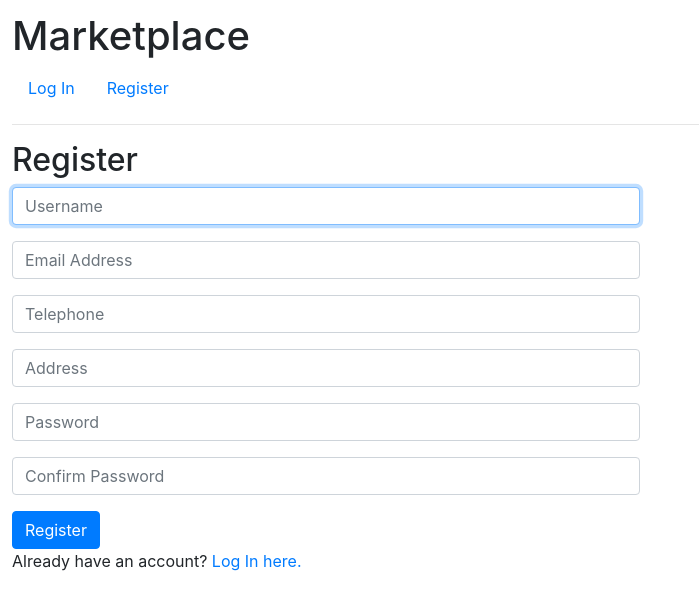
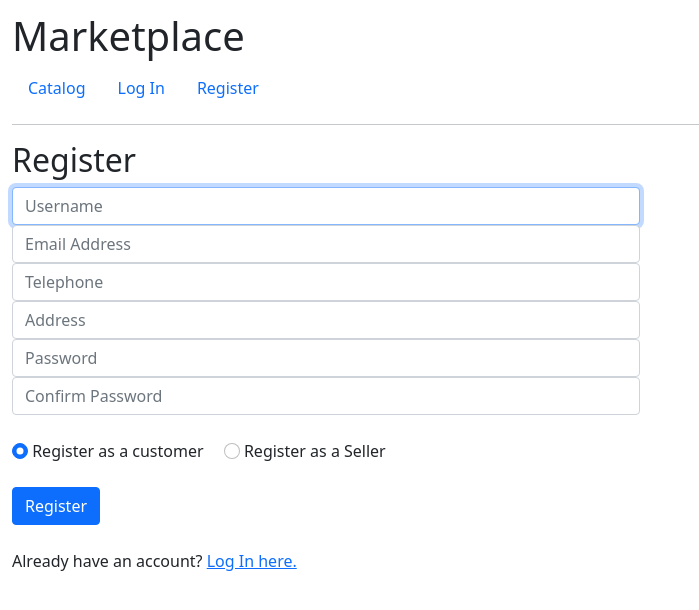
Before and after one commit to CSE321/CSE321-E-commerce, a Django app: page /Marketplace/register in a window 1280 px wide. Shown: the top 610 px of the page, without its empty margins (0-699 px from the left). Run offline with Django 3.2, Linux system fonts and the light colour scheme; some libraries are stand-ins or nearby versions.

Commit message:
add index.html

```diff
--- a/Ecommerce/Ecommerce/urls.py
+++ b/Ecommerce/Ecommerce/urls.py
@@ -18,5 +18,5 @@ from django.urls import path ,include
 
 urlpatterns = [
     path('admin/', admin.site.urls),
-    path('Marketplace/' , include('Marketplace.urls'))
+    path('Marketplace/', include('Marketplace.urls'))
 ]
--- a/Ecommerce/Marketplace/templates/Marketplace/layout.html
+++ b/Ecommerce/Marketplace/templates/Marketplace/layout.html
@@ -4,7 +4,7 @@
 <html lang="en">
     <head>
         <title>{% block title %} Marketplace {% endblock %}</title>
-        <link rel="stylesheet" href="https://stackpath.bootstrapcdn.com/bootstrap/4.4.1/css/bootstrap.min.css" integrity="sha384-Vkoo8x4CGsO3+Hhxv8T/Q5PaXtkKtu6ug5TOeNV6gBiFeWPGFN9MuhOf23Q9Ifjh" crossorigin="anonymous">
+        <link href="https://cdn.jsdelivr.net/npm/bootstrap@5.0.0-beta1/dist/css/bootstrap.min.css" rel="stylesheet" integrity="sha384-giJF6kkoqNQ00vy+HMDP7azOuL0xtbfIcaT9wjKHr8RbDVddVHyTfAAsrekwKmP1" crossorigin="anonymous">
         <link href="{% static 'marketplace/styles.css' %}" rel="stylesheet">
     </head>
     <body>
@@ -12,6 +12,9 @@
 
         <ul class="nav">
 
+            <li class="nav-item">
+                <a class="nav-link" href="{% url 'index' %}">Catalog</a>
+            </li>
             <li class="nav-item">
                 <a class="nav-link" href="{% url 'login' %}">Log In</a>
             </li>
--- a/Ecommerce/Marketplace/templates/Marketplace/login.html
+++ b/Ecommerce/Marketplace/templates/Marketplace/login.html
@@ -1,4 +1,6 @@
 {% extends "Marketplace/layout.html" %}
+
+{% block title %} Log In {% endblock %}
 
 {% block body %}
 
@@ -12,9 +14,10 @@
         <div class="form-group">
             <input class="form-control" type="password" name="password" placeholder="Password">
         </div>
+        <br>
         <input class="btn btn-primary" type="submit" value="Login">
     </form>
-
+    <br>
     Don't have an account? <a href="{% url 'register' %}">Register here.</a>
 
 {% endblock %}
--- a/Ecommerce/Marketplace/templates/Marketplace/register.html
+++ b/Ecommerce/Marketplace/templates/Marketplace/register.html
@@ -1,4 +1,6 @@
 {% extends "Marketplace/layout.html" %}
+
+{% block title %} Register {% endblock %}
 
 {% block body %}
 
@@ -24,9 +26,23 @@
         <div class="form-group">
             <input class="form-control" type="password" name="confirmation" placeholder="Confirm Password">
         </div>
+        <br>
+        <div class="form-check-inline">
+            <input class="form-check-input" type="radio" name="usertype" id="customercheck" value="option1" checked>
+            <label class="form-check-label" for="customercheck">
+                Register as a customer
+            </label>
+        </div>
+        <div class="form-check-inline">
+            <input class="form-check-input" type="radio" name="usertype" id="sellercheck" value="option2">
+            <label class="form-check-label" for="sellercheck">
+                Register as a Seller
+            </label>
+        </div>
+        <br><br>
         <input class="btn btn-primary" type="submit" value="Register">
     </form>
-
+    <br>
     Already have an account? <a href="{% url 'login' %}">Log In here.</a>
 
 {% endblock %}
--- a/Ecommerce/Marketplace/views.py
+++ b/Ecommerce/Marketplace/views.py
@@ -1,16 +1,18 @@
 from django.shortcuts import render
 from django.http import HttpResponse
 from .models import *
+
+
 # Create your views here.
-def index (request):
-    return render(request ,'Marketplace/index.html' ,
-    {
-        "products" : Product.objects.all() #product have  : name , id ,price ,seller ,image
+def index(request):
+    return render(request, 'Marketplace/index.html', {
+        "products": Product.objects.all()     # product has fields: name , id ,price ,seller ,image
     })
 
 
-def login (request):
-    return    render(request ,'Marketplace/login.html')
+def login(request):
+    return render(request, 'Marketplace/login.html')
 
-def register (request):
-    return render(request ,'Marketplace/register.html')
+
+def register(request):
+    return render(request, 'Marketplace/register.html')
```
Also changed, not shown: Ecommerce/Marketplace/templates/Marketplace/index.html (+24 -10 lines), Ecommerce/Marketplace/urls.py (+4 -4 lines). Lines whose indentation alone changed are shown as unchanged.
